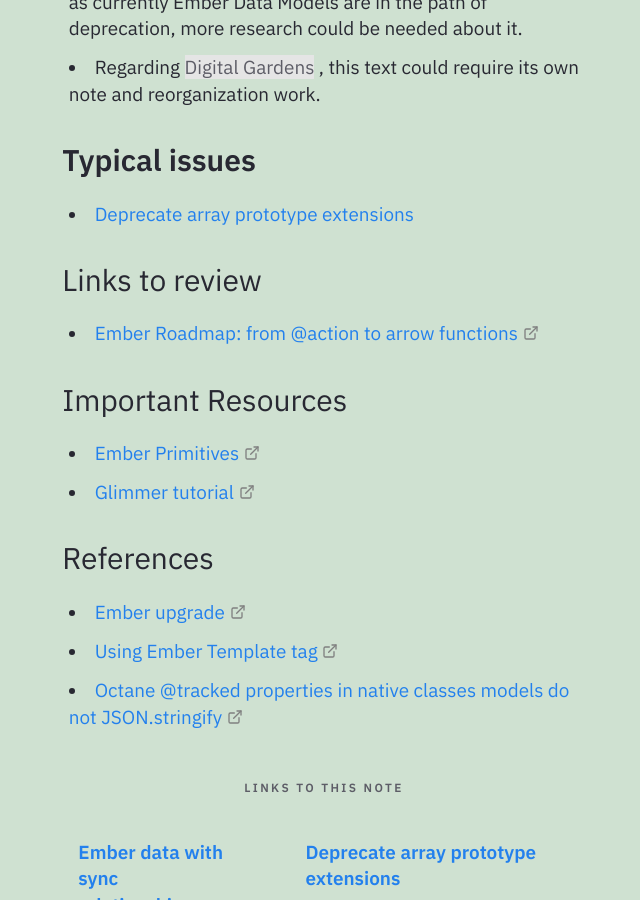
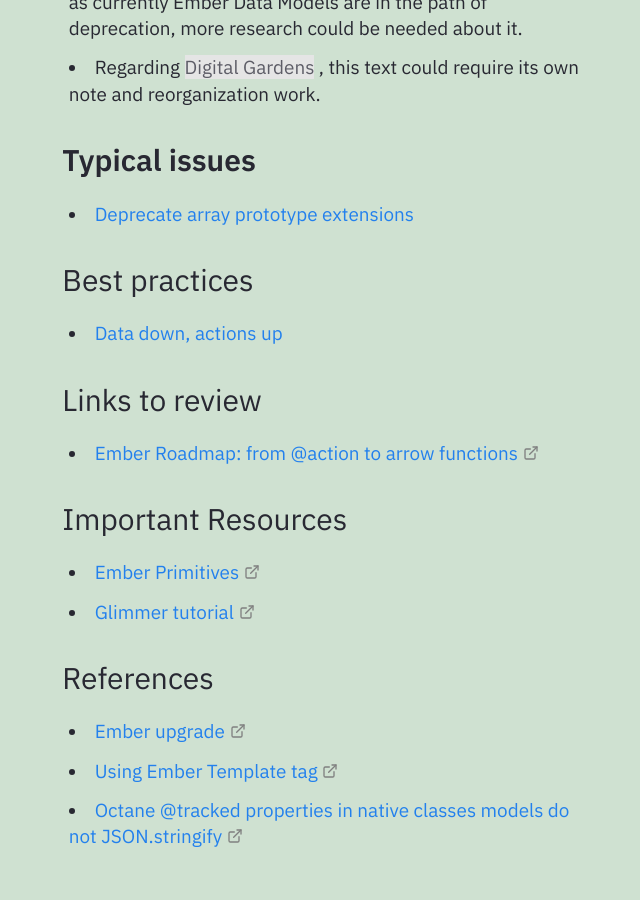
Before and after one commit to Gorzas/gorzas.github.io, a Jekyll site: the page built from _notes/Public/tech/EmberJS/emberjs.md, in a window 1280 px wide and 900 px high, scrolled down 2114 px. Shown: the whole window, without its empty margins (316-956 px from the left). Built offline with Jekyll 4.4.1, drawn with Linux system fonts in a browser that asks for light colours.

Commit message:
Update emberjs.md

```diff
--- a/_notes/Public/tech/EmberJS/emberjs.md
+++ b/_notes/Public/tech/EmberJS/emberjs.md
@@ -64,6 +64,10 @@ export class BaseClass {
 
 - [[Deprecate array prototype extensions]]
 
+### Best practices
+
+- [[Data down, actions up]]
+
 ### Links to review
 - [Ember Roadmap: from @action to arrow functions](https://github.com/emberjs/rfcs/pull/1045)
 
```
